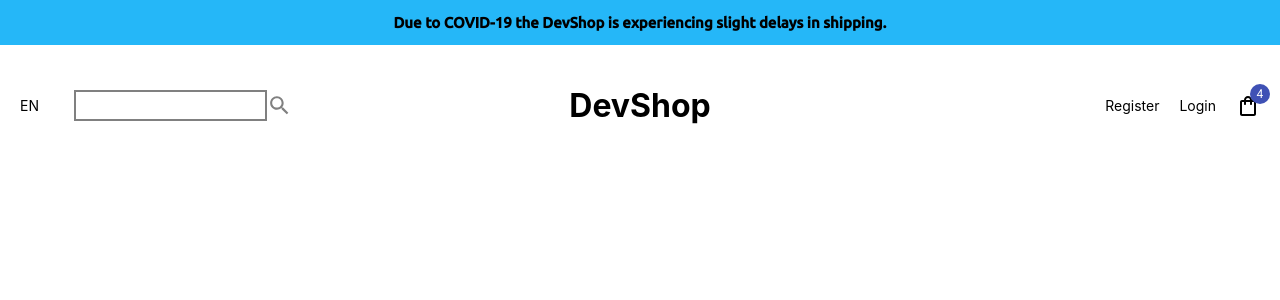
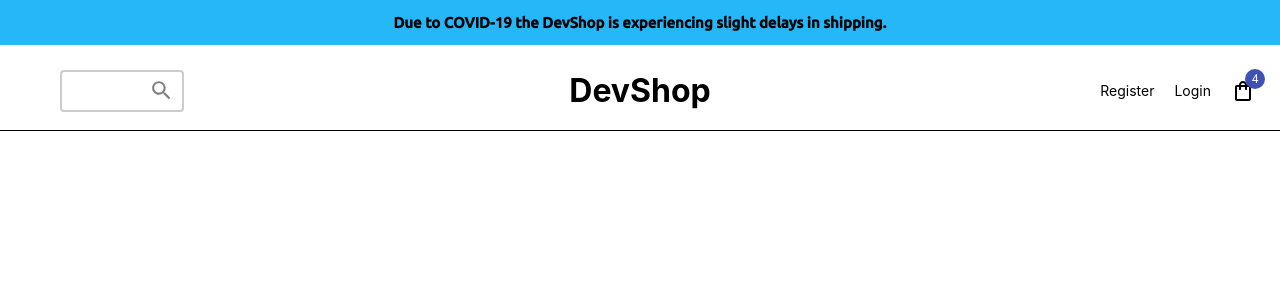
Before and after one commit to Basudev1/ecom-frontend, a React (Create React App) app: page / in a window 1280 px wide. Shown: the top 300 px of the page. Built offline with nearby package versions, Linux system fonts and the light colour scheme.

Commit message:
Almost 2 days of frontend Work

```diff
--- a/src/components/Navbar.js
+++ b/src/components/Navbar.js
@@ -1,29 +1,40 @@
 import React from "react";
+import { useState } from "react";
 import styled from "styled-components";
-// import { useState } from "react";
 // import SearchIcon from "@mui/icons-material/Search";
-import { Search } from "@material-ui/icons";
+import { Search, Menu, Close } from "@material-ui/icons";
 // import ShoppingBagOutlinedIcon from "@mui/icons-material/ShoppingBagOutlined";
 import Badge from "@material-ui/core/Badge";
 import { ShoppingBagOutlined } from "@mui/icons-material";
 
 function Navbar() {
+  const [burgerStatus, setBurgerStatus] = useState(false);
+  const [showSearch, setShowSearch] = useState(false);
   return (
     <Container>
       <Wrapper>
         <Left>
-          <Language>EN</Language>
+          <Icon>
+            <Menu onClick={() => setBurgerStatus(true)} />
+          </Icon>
           <SearchContainer>
             <Input />
-            <Search style={{ color: "gray", fontSize: 25 }} />
+            <Search
+              style={{ color: "gray", fontSize: 25, marginLeft: "-35px" }}
+            />
           </SearchContainer>
         </Left>
         <Center>
           <Logo>DevShop</Logo>
         </Center>
         <Right>
-          <MenuItem>Register</MenuItem>
-          <MenuItem>Login</MenuItem>
+          <RegLog>
+            <MenuItem>Register</MenuItem>
+            <MenuItem>Login</MenuItem>
+          </RegLog>
+          <Icon>
+            <Search onClick={() => setShowSearch(true)} />
+          </Icon>
           <MenuItem>
             <Badge badgeContent={4} color="primary">
               <ShoppingBagOutlined />
@@ -31,17 +42,113 @@ function Navbar() {
           </MenuItem>
         </Right>
       </Wrapper>
+      <BurgerNav show={burgerStatus}>
+        {/* show={burgerStatus} */}
+        <CloseWrapper>
+          <CustomClose onClick={() => setBurgerStatus(false)} />
+        </CloseWrapper>
+
+        <li>
+          <a href="#">Home</a>
+        </li>
+        <li>
+          <a href="#">Cart</a>
+        </li>
+        <li>
+          <a href="#">Categories</a>
+        </li>
+        <li>
+          <a href="#">Login</a>
+        </li>
+        <li>
+          <a href="#">Register</a>
+        </li>
+      </BurgerNav>
+      <SearchIcon show={showSearch}>
+        <Input
+          placeholder="Search Products"
+          style={{
+            width: "70%",
+            marginLeft: "10px",
+            height: "50px",
+          }}
+        />
+        <CustomClose onClick={() => setShowSearch(false)} />
+      </SearchIcon>
     </Container>
   );
 }
 
+const BurgerNav = styled.div`
+  position: fixed;
+  top: 0;
+  bottom: 0;
+  left: 0;
+  background-color: white;
+  width: 300px;
+  z-index: 16;
+  list-style: none;
+  padding: 20px;
+  display: flex;
+  flex-direction: column;
+  text-align: start;
+  transform: ${(props) => (props.show ? "translateX(0)" : "translateX(-100%)")};
+  transition: transform 0.3s ease-out;
+  li {
+    padding: 15px 0;
+    border-bottom: 1px solid rgba(0, 0, 0, 0.2);
+  }
+  a {
+    text-decoration: none;
+    font-weight: 600;
+  }
+`;
+
+const CustomClose = styled(Close)`
+  cursor: pointer;
+`;
+
+const CloseWrapper = styled.div`
+  display: flex;
+  justify-content: flex-end;
+`;
+
+const Icon = styled.div`
+  display: none;
+  cursor: pointer;
+  @media only screen and (max-width: 600px) {
+    display: block;
+    align-items: center;
+    justify-content: center;
+  }
+`;
+const SearchIcon = styled.div`
+  display: none;
+  cursor: pointer;
+  @media only screen and (max-width: 600px) {
+    display: ${(props) => (props.show ? "flex" : "none")};
+    align-items: center;
+    justify-content: center;
+  }
+`;
+
+const RegLog = styled.div`
+  display: flex;
+  @media only screen and (max-width: 600px) {
+    display: none;
+  }
+`;
+
 const Container = styled.div`
   height: 60px;
+  padding-bottom: 25px;
+  border-bottom: 1px solid black;
   // background-color: #000000;
 `;
 
 const Wrapper = styled.div`
-  padding: 20px 20px;
+  padding: 5px 10px;
+  margin: 0 15px;
   display: flex;
   align-items: center;
   justify-content: space-between;
@@ -56,27 +163,44 @@ const Left = styled.div`
 
 const SearchContainer = styled.div`
   // border: 1px solid gray;
-  cursor: pointer;
+  // cursor: pointer;
   display: flex;
   align-items: center;
   margin-left: 25px;
   padding: 10px;
-`;
-
-const Input = styled.input`
-  // display: none;
-  border: 2px solid gray;
-  padding: 6px;
-  "&:focus": {
-    // display: block;
-    outline: none;
-    border: 2 px solid gray;
+  @media only screen and (max-width: 600px) {
+    display: none;
   }
 `;
 
-const Language = styled.span`
-  font-size: 14px;
-  cursor: pointer;
+// const Input = styled.input`
+//   // display: none;
+//   border-radius: 3px;
+//   border: 2px solid gray;
+//   padding: 6px;
+//   "&:focus": {
+//     // display: block;
+//     outline: none;
+//     border: 2 px solid gray;
+//   }
+// `;
+
+const Input = styled.input`
+  width: 50px;
+  box-sizing: border-box;
+  border: 2px solid #ccc;
+  border-radius: 4px;
+  font-size: 16px;
+  background-color: white;
+  // background-image: url(https://i.imgur.com/MACjo6S.png);
+  background-position: 10px 50px;
+  background-repeat: no-repeat;
+  padding: 10px 60px;
+  -webkit-transition: width 0.4s ease-in-out;
+  transition: width 0.4s ease-in-out;
+  &:focus {
+    width: 100%;
+  }
 `;
 
 const Center = styled.div`
```
